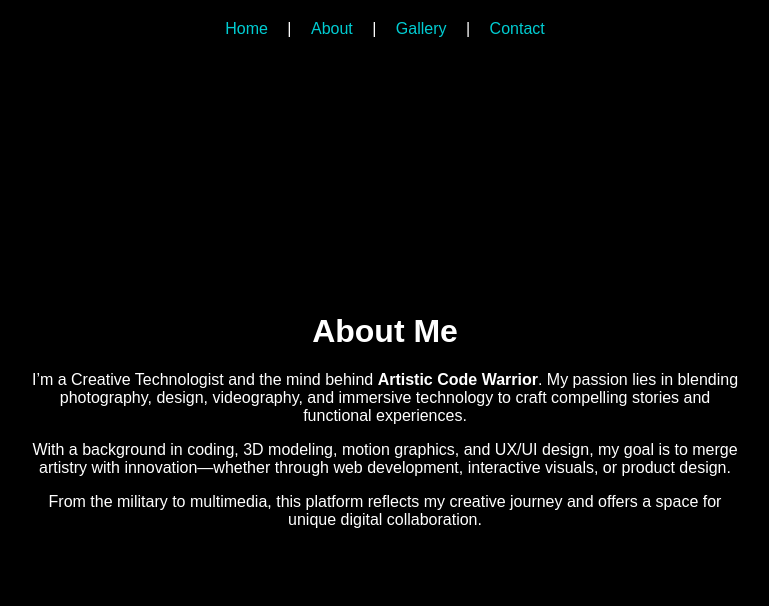
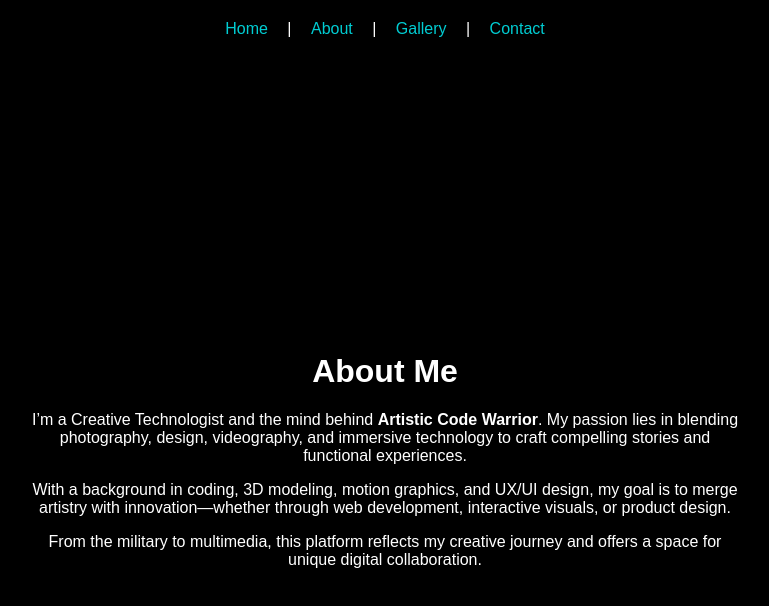
Before and after one commit to outlandi-co/Artistic-Code-Warrior, a React (Vite) app: page /about in a window 1280 px wide. Shown: the top 606 px of the page, without its empty margins (255-1024 px from the left). Built offline with nearby package versions, Linux system fonts and the light colour scheme.

Commit message:
updated css

```diff
--- a/src/style.css
+++ b/src/style.css
@@ -1,7 +1,7 @@
-body {
+body, html {
   margin: 0;
   padding: 0;
-  height: 100vh;
+  height: 100%;
   background: black;
   font-family: Arial, sans-serif;
   color: white;
@@ -28,7 +28,7 @@ nav a {
   background-size: cover;
   background-position: center;
   filter: blur(30px) brightness(0.5);
-  z-index: 0; /* ✅ FIXED */
+  z-index: -1; /* ✅ REVERTED to prevent mobile black screen */
   transition: background-image 0s, opacity 0.8s ease-in-out;
   opacity: 1;
 }
@@ -38,10 +38,10 @@ nav a {
   display: flex;
   justify-content: center;
   align-items: center;
-  height: calc(100vh - 80px);
+  min-height: 100vh; /* ✅ Better for mobile than calc(100vh - 80px) */
   padding: 0 20px;
   position: relative;
-  z-index: 1; /* ✅ Already correct */
+  z-index: 1;
   overflow: hidden;
 }
 
```
